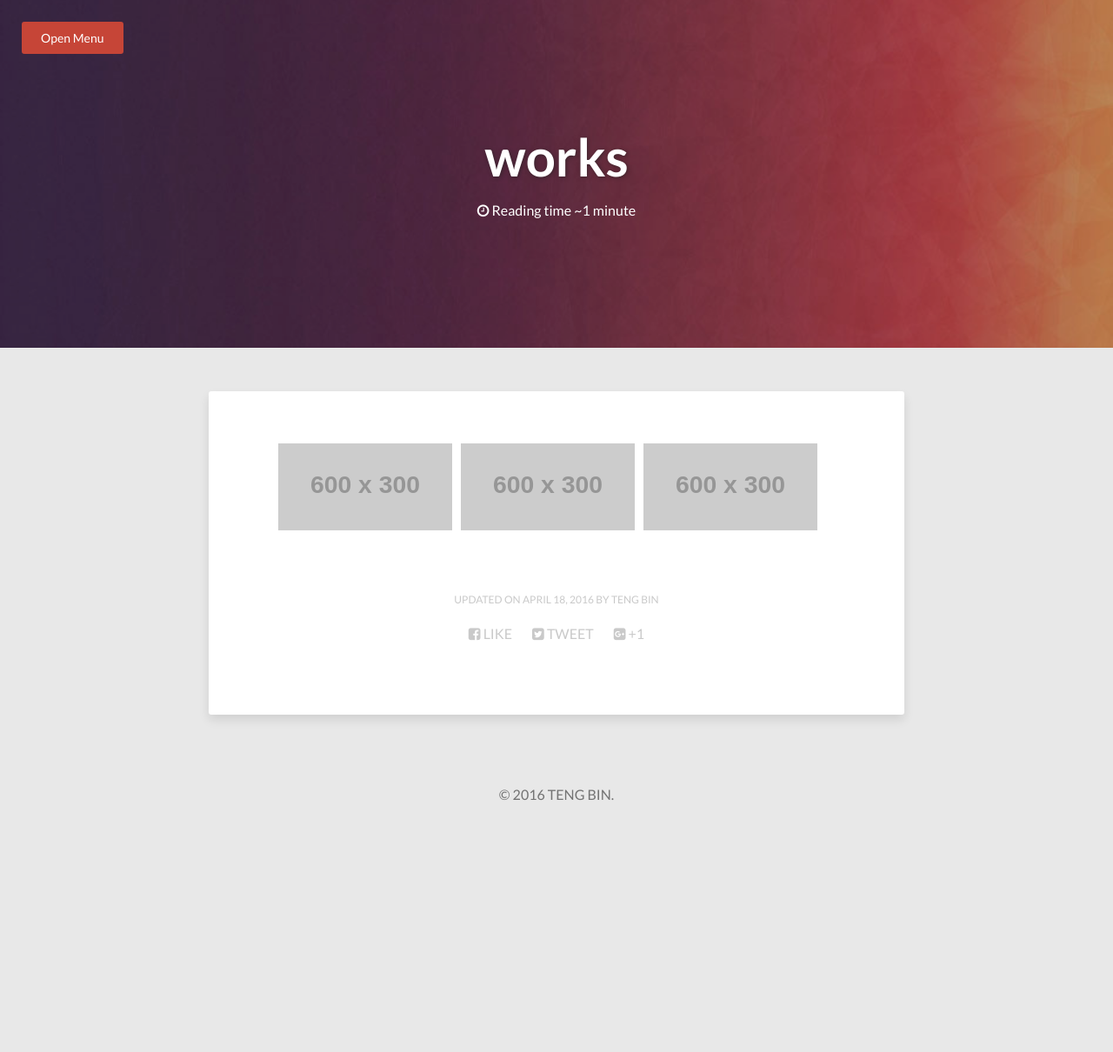
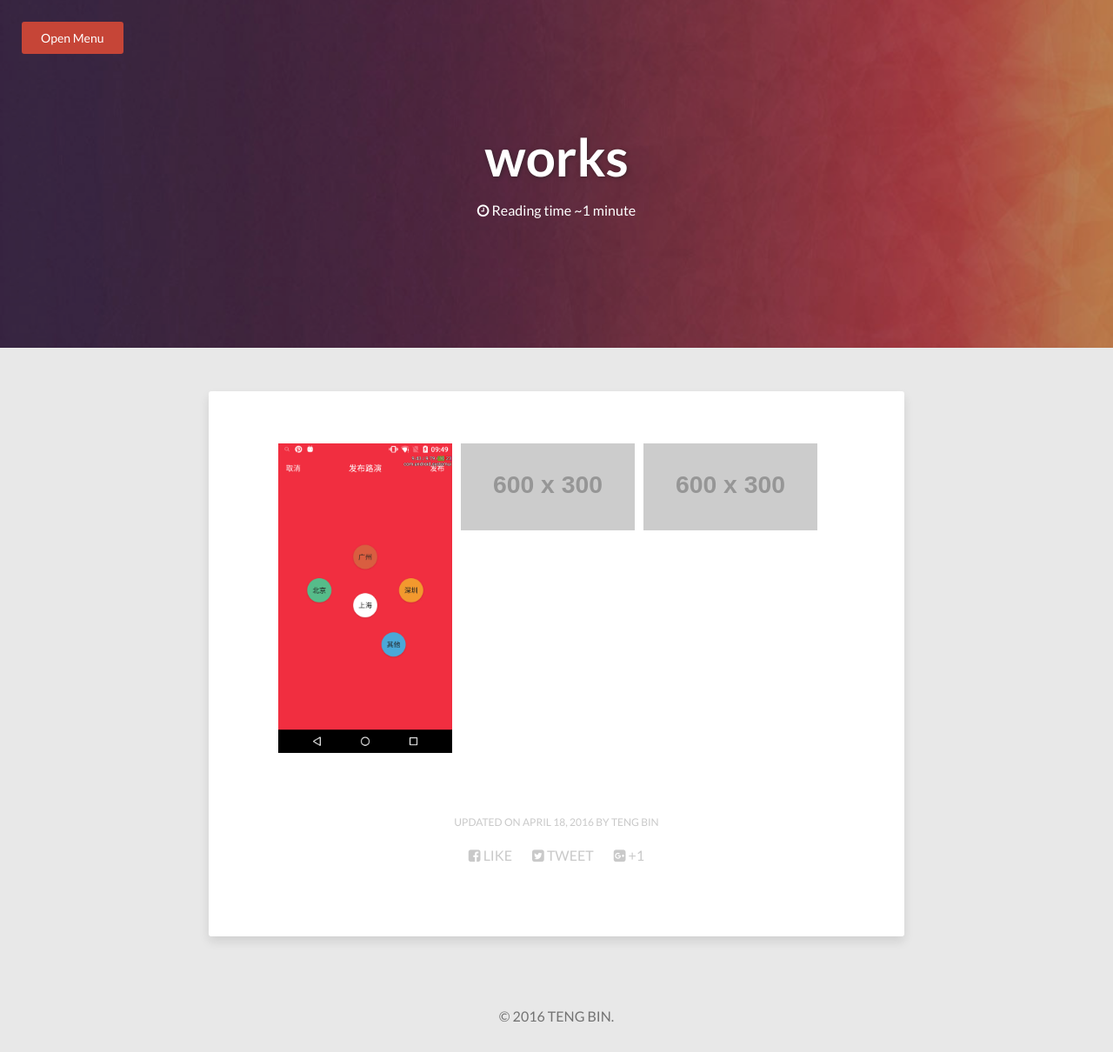
Before and after one commit to tengbinlive/tengbinlive.github.io, a Jekyll site: the page built from resume/index.md, in a window 1280 px wide. Shown: the whole page at 87% size. Built offline with Jekyll 4.4.1, drawn with Linux system fonts in a browser that asks for light colours; nearby versions of some CDN libraries; before the commit the page ends 955 px from its top, so only the background shows below that.

Commit message:
no message

```diff
--- a/resume/index.md
+++ b/resume/index.md
@@ -8,7 +8,7 @@ modified: 2016-04-18
 ---
 
 <figure class="third">
-	<a href="http://www.baidu.com" target="_blank"><img src="http://placehold.it/600x300.jpg" alt=""></a>
+	<a href="http://fir.im/5xv5" target="_blank"><img src="/images/device-2016-04-18-095155.png" alt=""></a>
 	<a href="http://placehold.it/1200x600.jpg"><img src="http://placehold.it/600x300.jpg" alt=""></a>
 	<a href="http://placehold.it/1200x600.jpg"><img src="http://placehold.it/600x300.jpg" alt=""></a>
 </figure>
```
Also changed, not shown: images/device-2016-04-18-095155.png (added).
